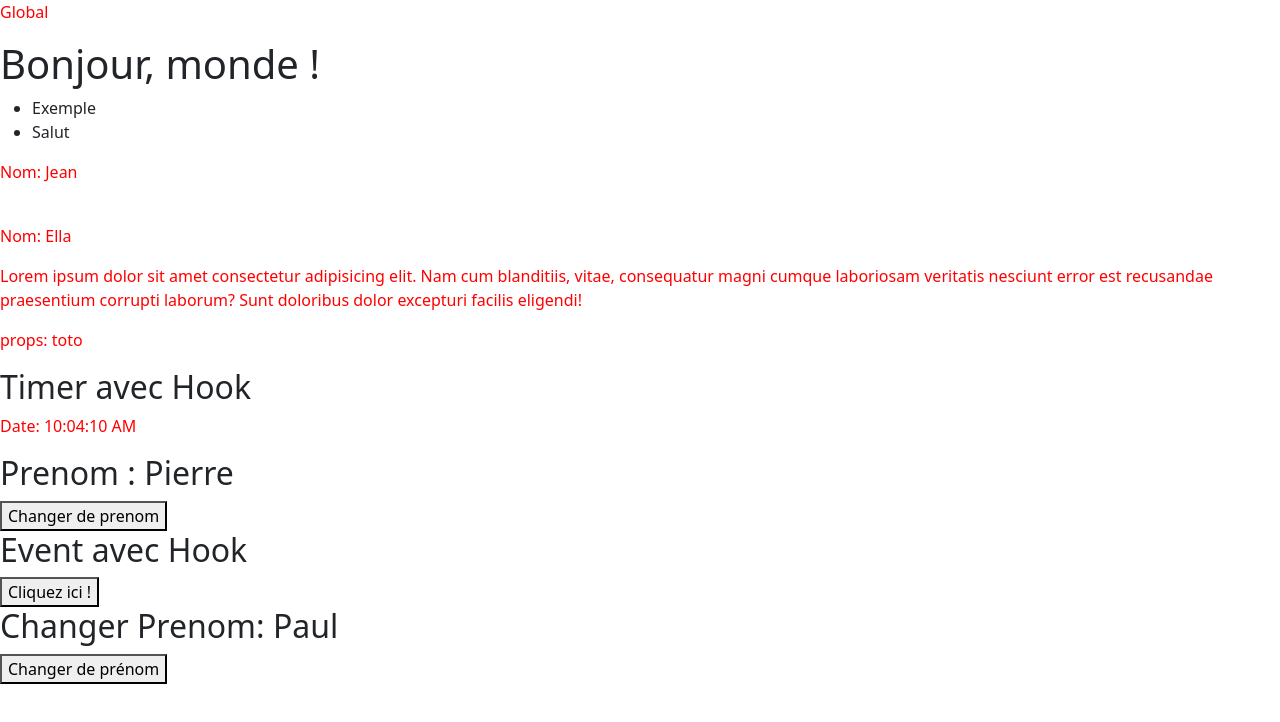
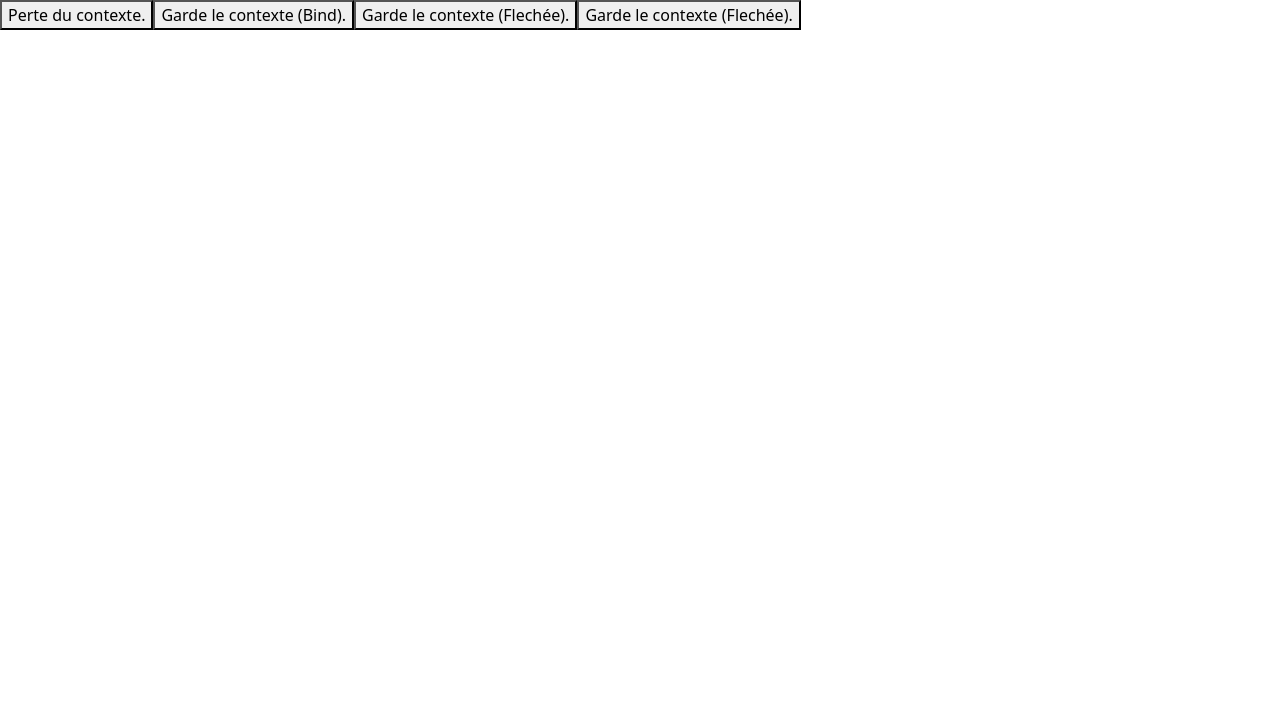
Before and after one commit to ylesueur-formation/cours-react, a React (Create React App) app: page / in a window 1280 px wide. Shown: the top 722 px of the page. Built offline with nearby package versions, Linux system fonts and the light colour scheme.

Commit message:
Les references

```diff
--- a/src/App.js
+++ b/src/App.js
@@ -1,12 +1,13 @@
 import {  TimerHook } from './components/02-etats/Timer';
 import { Personnage, PersonnageAvecProps, Personne } from './components/01-composant/Personne';
 import { Event, EventClasse } from './components/03-events/Event';
+import { Reference } from './components/04-references/Ref';
 
 export default function App() {
   return (
       // Le JSX ne doit avoir qu'une seule balise racine
       <div>
-          <p>Global</p>
+          {/* <p>Global</p>
           <h1>Bonjour, monde !</h1>
           <ul>
               <li>Exemple</li>
@@ -16,14 +17,15 @@ export default function App() {
           <br/>
           <Personne name="Ella" salut="tata"/>
           <Personnage />
-          <PersonnageAvecProps name="toto" />
+          <PersonnageAvecProps name="toto" /> */}
           {/* <Timer />
           <TimerState /> */}
-          <h2>Timer avec Hook</h2>
+          {/* <h2>Timer avec Hook</h2>
           <TimerHook />
           <EventClasse />
           <h2>Event avec Hook</h2>
-          <Event/>
+          <Event/> */}
+          <Reference/>
       </div>
   )
 }
--- /dev/null
+++ b/src/components/04-references/Ref.jsx
@@ -0,0 +1,42 @@
+import React from 'react';
+
+export class Reference extends React.Component {
+    constructor(props) {
+        super(props);
+        this.state = {
+            message: "Salut"
+        }
+        // Ajoute le "this" du constructeur dans la fonction afficherMessage.
+        // Resultat: on pourra utiliser toutes les variables du constructeur et les fonctions de la classe. le state inclus
+        console.log(this)
+        this.afficherMessageContext = this.afficherMessageContext.bind(this);
+    }
+
+    afficherMessagePerteContext() {
+        // On ne peut pas utiliser this.
+        console.log(this.state.message);
+    }
+
+    afficherMessageContext() {
+        console.log(this.state.message);
+    }
+
+
+    afficherMessageFlechee = () => {
+        console.log(this.state.message);
+    }
+
+
+    render() {
+        return(
+            <>
+                <button onClick={this.afficherMessagePerteContext}>Perte du contexte.</button>
+                <button onClick={this.afficherMessageContext}>Garde le contexte (Bind).</button>
+                <button onClick={this.afficherMessageFlechee}>Garde le contexte (Flechée).</button>
+                <button onClick={() => { console.log(this.state.message); }}>
+                    Garde le contexte (Flechée).
+                </button>
+            </>
+        );
+    }
+}
```
